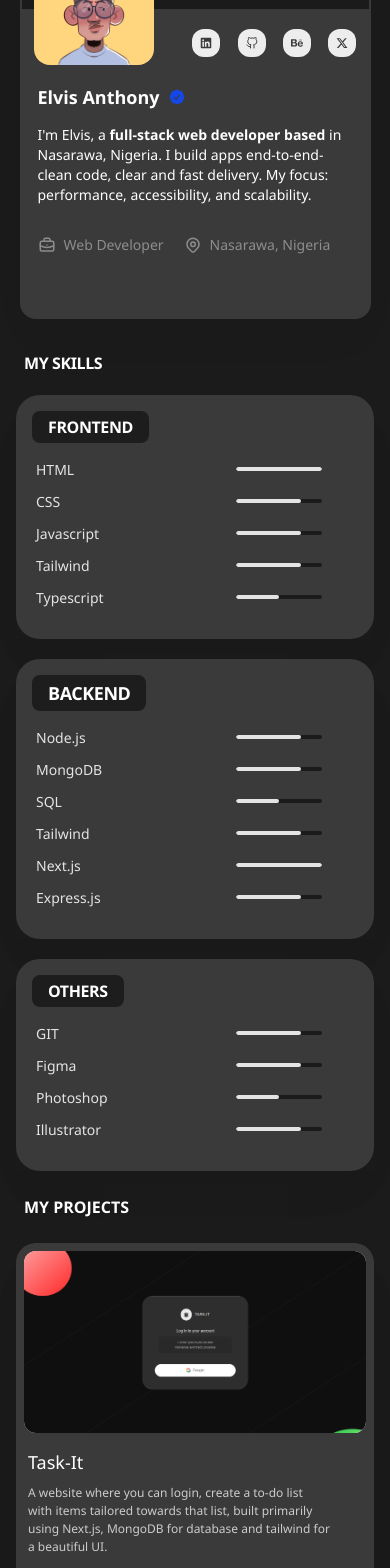
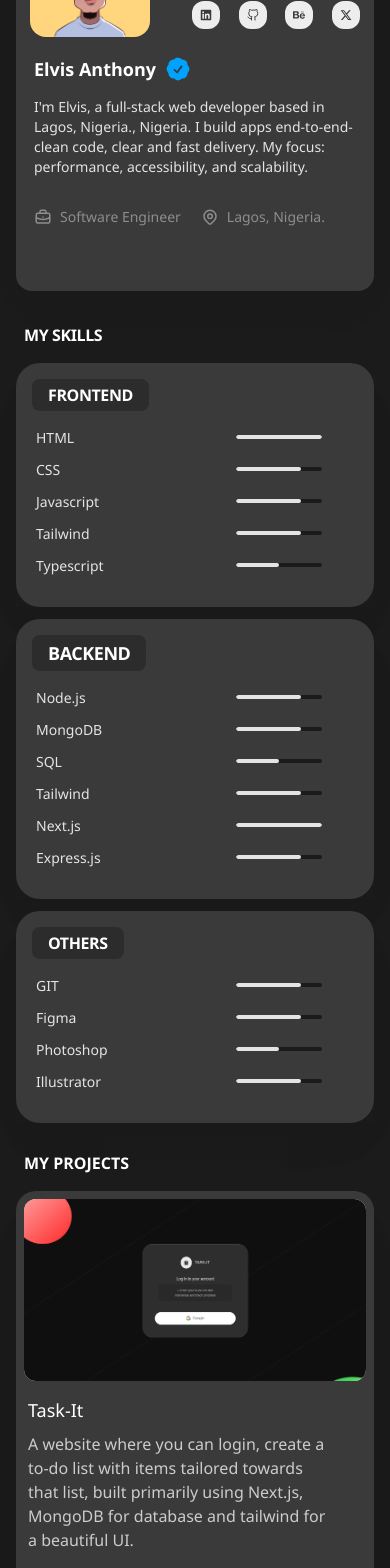
Before and after one commit to elvisanthonyy/elvis-anthony, a Next.js app: page / in a window 390 px wide. Shown: the part 240-1808 px from the top of the page. Built offline with nearby package versions, Linux system fonts and the light colour scheme.

Commit message:
Redesign: Final

```diff
--- a/app/component/Footer.tsx
+++ b/app/component/Footer.tsx
@@ -3,6 +3,7 @@ import { useTheme } from "../context/ThemeContext";
 import React from "react";
 import { FaInstagram, FaFacebook, FaLinkedin } from "react-icons/fa";
 import { FiGithub } from "react-icons/fi";
+import { location } from "@/libs/database";
 
 interface ChildProps {
   project?: () => void;
@@ -13,25 +14,26 @@ const Footer = ({ project, myContact }: ChildProps) => {
   const { theme } = useTheme();
   return (
     <footer
-      className={`flex px-5 pb-10 flex-col md:items-start text-start md:text-left md:px-[2%] md:pt-5 md:min-h-60 md:h-fit items-start justify-evenly ${
+      className={`flex py-6 lg:px-[20%] mt-10 px-5 pb-10 flex-col md:items-start text-start md:text-left md:px-15 md:pt-5 md:min-h-60 md:h-fit items-start justify-evenly ${
         theme === "light"
           ? "text-nav-gray bg-light-black"
-          : "bg-nav-gray text-light-black"
+          : "bg-lighter-black text-nav-gray"
       }  w-full min-h-100`}
     >
-      <div className="w-full items-start flex md:items-center flex-col mt-5 md:flex-row md: justify-between">
-        <div className="flex flex-col">
+      <div className="text-xl font-bold text-left mb-3">Elvis Anthony</div>
+      <div className="w-full gap-6 items-start flex flex-col mt-5  md:justify-between">
+        {/*<div className="flex flex-col">
           <div className="text-xl font-bold text-left mb-3">Elvis Anthony</div>
           <div className="text-sm text-left w-80 mb-5">
             <span className="block  mb-2">
               Bringing products to life one pixel at a time
             </span>{" "}
-            I&apos;m Elvis, a full-stack web developer based in Abuja, Nigeria.
-            I build apps end-to-end-clean code, clear and fast delivery.
+            {`I'm Elvis, a full-stack web developer based in ${location}
+            I build apps end-to-end-clean code, clear and fast delivery.`}
           </div>
-        </div>
+        </div>*/}
 
-        <div className="h-30 md:h-30 flex item-start  md:items-center flex-col md:w-90 text-left justify-between ">
+        <div className="h-30 md:h-30 flex item-start flex-col md:w-90 text-left justify-between ">
           <div
             onClick={() => {
               window.scrollTo({
@@ -39,7 +41,7 @@ const Footer = ({ project, myContact }: ChildProps) => {
                 behavior: "smooth",
               });
             }}
-            className="transition-all duration-300 ease-in md:w-15 cursor-pointer text-sm hover:text-md hover:text-blue-600"
+            className="transition-all duration-300 ease-in md:w-15 cursor-pointer text-sm hover:text-md hover:text-green-500"
           >
             Home
           </div>
@@ -50,48 +52,48 @@ const Footer = ({ project, myContact }: ChildProps) => {
                 behavior: "smooth",
               });
             }}
-            className="transition-all duration-300 ease-in md:w-15 cursor-pointer text-sm hover:text-md hover:text-blue-600"
+            className="transition-all duration-300 ease-in md:w-15 cursor-pointer text-sm hover:text-md hover:text-green-500"
           >
             About
           </div>
           <div
             onClick={project}
-            className="transition-all duration-300 ease-in md:w-15 cursor-pointer text-sm hover:text-md hover:text-blue-600"
+            className="transition-all duration-300 ease-in md:w-15 cursor-pointer text-sm hover:text-md hover:text-green-500"
           >
             Projects
           </div>
           <div
             onClick={myContact}
-            className="transition-all duration-300 ease-in md:w-15 cursor-pointer text-sm hover:text-md hover:text-blue-600"
+            className="transition-all duration-300 ease-in md:w-15 cursor-pointer text-sm hover:text-md hover:text-green-500"
           >
             Contact
           </div>
         </div>
-        <div className="w-[50%] mt-10 md:h-full md:items-center md:mt-0 md:w-[18%] text-xl text-dark-white justify-between flex h-10">
+        <div className="w-50 mt-10 md:h-full md:items-center md:mt-0 text-xl text-dark-white justify-between flex h-10">
           <a
             target="_blank"
             href="https://www.linkedin.com/in/elvis-anthony-84639a265"
           >
-            <FaLinkedin className="cursor-pointer hover:text-blue-600" />
+            <FaLinkedin className="cursor-pointer hover:text-green-500" />
           </a>
           <a target="_blank" href="https://github.com/elvisanthonyy">
-            <FiGithub className="cursor-pointer hover:text-blue-600" />
+            <FiGithub className="cursor-pointer hover:text-green-500" />
           </a>
           <a
             target="_blank"
             href="https://www.instagram.com/iam_elvizanthony?igsh=MXhramdnZ202ampvZw=="
           >
-            <FaInstagram className="cursor-pointer hover:text-blue-600" />
+            <FaInstagram className="cursor-pointer hover:text-green-500" />
           </a>
 
           <a target="_blank" href="https://www.facebook.com/elvis.anthony.1213">
-            <FaFacebook className="cursor-pointer hover:text-blue-600" />
+            <FaFacebook className="cursor-pointer hover:text-green-500" />
           </a>
         </div>
       </div>
 
       <div className="md:flex mb-5 md:mt-10 md:w-full md:justify-between">
-        <div> &copy; 2025. All rights reserved </div>
+        <div> &copy; 2026. All rights reserved </div>
       </div>
     </footer>
   );
--- a/app/component/MailButton.tsx
+++ b/app/component/MailButton.tsx
@@ -5,11 +5,11 @@ const MailButton = () => {
   return (
     <a
       target="_blank"
-      className="md:w-[60%] lg:w-[30%] w-[90%]"
+      className="md:max-w-80 hover:opacity-70 w-[90%]"
       href="mailto:info.elvisanthony@gmail.com?subject=Hello%20Elvis"
     >
       <button
-        className={`flex cursor-pointer w-full mx-auto mt-5 mb-10 transition-all duration-500 ease-in-out justify-center items-center rounded-[32px] text-[14px] hover:rounded-4xl h-14 ${
+        className={`flex cursor-pointer w-full mx-auto transition-all duration-500 ease-in-out justify-center items-center rounded-[32px] text-[14px] hover:rounded-4xl h-14 ${
           theme === "light"
             ? "bg-light-black text-nav-gray"
             : "text-light-black bg-nav-gray"
--- a/app/component/Main.tsx
+++ b/app/component/Main.tsx
@@ -11,47 +11,25 @@ import Nav from "./Nav";
 import { useTheme } from "../context/ThemeContext";
 import Footer from "./Footer";
 import ContactComponent from "./ContactComponent";
-import { projects, heroIcons, contactItems } from "@/libs/database";
+import { projects, heroIcons, contactItems, location } from "@/libs/database";
 import Reveal from "./Reveal";
 import WhatsappButton from "./WhatsappButton";
 import MailButton from "./MailButton";
 import HeroIcon from "./HeroIcon";
 
-function useScrollAnimation() {
-  const ref = useRef<HTMLDivElement>(null);
-
-  const [isVisible, setIsVisble] = useState(false);
-  useEffect(() => {
-    const currentRef = ref.current;
-    const observer = new IntersectionObserver(
-      (entries) => {
-        const [entry] = entries;
-        if (entry.isIntersecting) {
-          setIsVisble(true);
-        }
-      },
-      { threshold: 0.2 },
-    );
-
-    if (ref.current) observer.observe(ref.current);
-
-    return () => {
-      if (currentRef) observer.unobserve(currentRef);
-    };
-  }, []);
-
-  return { ref, isVisible };
-}
-
 const Main = () => {
   const { theme } = useTheme();
+
+  //variable to store when page is scrolled
   const [isScrolled, setIsScrolled] = useState(false);
 
+  //refs for scrolled to sections
   const hireMeRef = useRef<HTMLDivElement>(null);
   const projectRef = useRef<HTMLDivElement>(null);
   const contactRef = useRef<HTMLDivElement>(null);
   const topRef = useRef<HTMLDivElement>(null);
-  //const [isButtonsVisible, setIsButtonVisble] = useState(false);
+
+  //scroll to sections
   const handleScrollToProject = () => {
     projectRef.current?.scrollIntoView({ behavior: "smooth" });
   };
@@ -69,7 +47,7 @@ const Main = () => {
   };
 
   useEffect(() => {
-    //setIsButtonVisble(true);
+    //show scroll to top button when page is scrolled
     const handleScroll = () => {
       if (window.scrollY > 5) {
         setIsScrolled(true);
@@ -89,7 +67,8 @@ const Main = () => {
       className="flex flex-col items-center relative min-h-screen h-fit"
     >
       <Nav contact={() => handleScrollToHireMe?.()} />
-      <section className="block mt-5 pt-25 md:pt-30 md:mb-8 h-fit w-full md:w-full lg:w-[60%] items-center justify-center">
+      {/* Hero section*/}
+      <section className="block md:px-15 px-4 lg:px-0 mt-5 pt-18 md:pt-30 h-fit w-full lg:w-[60%] items-center justify-center">
         <div className="flex justify-center mx-auto relative w-fit h-fit">
           <div
             className={`flex items-center font-light font-e-light text-5xl sm:text-[3.2em] lg:text-8xl xl:text-9xl md:text-7xl smd:text-[5em] serif-font ${
@@ -104,7 +83,7 @@ const Main = () => {
         </div>
 
         <div
-          className={`relative -top-3 md:-top-5 lg:-top-7 shadow-2xl/4 mx-auto shrink-0 flex w-[90%] lg:w-full overflow-hidden  border-2 ${
+          className={`relative -top-3 md:-top-5 lg:-top-7 shadow-2xl/4 mx-auto shrink-0 flex w-full lg:w-full overflow-hidden  border-2 ${
             theme === "light"
               ? "border-white text-black bg-white"
               : "border-lighter-black bg-lighter-black"
@@ -133,20 +112,17 @@ const Main = () => {
               Elvis Anthony
             </div>
             <div>
-              <HiCheckBadge
-                className="text-lg text-blue-700
-              "
-              />
+              <HiCheckBadge className="text-[28px] text-[#00a2ff]" />
             </div>
           </div>
           <div
-            className={`w-full md:w-[95%]  md:mr-auto mt-2 md:px-6 h-25 text-sm md:text-lg ${
-              theme === "light" ? "text-lighter-black" : "text-white"
+            className={`w-full md:w-[95%]  md:mr-auto mt-2 md:px-6 min-h-25 text-sm md:text-lg ${
+              theme === "light" ? "text-lighter-black" : "text-[#e4e4e4]"
             }  px-4`}
           >
-            I&apos;m Elvis, a <b>full-stack web developer based</b> in Nasarawa,
+            {`I'm Elvis, a full-stack web developer based in ${location},
             Nigeria. I build apps end-to-end-clean code, clear and fast
-            delivery. My focus: performance, accessibility, and scalability.
+            delivery. My focus: performance, accessibility, and scalability.`}
           </div>
           <div
             className={`flex items-center text-sm ${
@@ -157,13 +133,13 @@ const Main = () => {
               <div className="mr-2">
                 <TbBriefcase className="text-lg" />
               </div>
-              <div>Web Developer</div>
+              <div>Software Engineer</div>
             </div>
             <div className="flex h-9 items-center">
               <div className="mr-2">
                 <HiOutlineLocationMarker className="text-lg" />
               </div>
-              <div>Nasarawa, Nigeria</div>
+              <div>{location}</div>
             </div>
           </div>
           <div className="absolute overflow-hidden rounded-2xl h-33 md:h-45 w-30 md:w-45 z-20 top-3 md:top-5 md:left-5 left-3 bg-amber-200">
@@ -179,25 +155,29 @@ const Main = () => {
         </div>
       </section>
 
-      <section className="flex px-4 mt-5 flex-col gap-[20px] w-full lg:px-[3%] xl:grid lg:h-fit lg:gap-y-10 md:gap-x-0 lg:grid-cols-2 lg:w-[70%]  xl:place-items-center items-center">
+      {/* skill section*/}
+      <section className="px-4 md:px-15 lg:px-0 mt-5 lg:w-[60%]  items-center flex gap-4 flex-col w-full">
         <div
           ref={projectRef}
-          className={`flex flex-col pl-2 w-full mx-auto lg:py-5 lg:pt-10 text-[16px] ${
+          className={`flex flex-col pl-2 w-full mx-auto text-[16px] ${
             theme === "light" ? "text-lighter-black" : "text-white"
           }  font-semibold tracking-tight`}
         >
           MY SKILLS
         </div>
+        <div className="flex flex-col gap-[12px] w-full  xl:grid lg:h-fit lg:gap-y-3 lg:gap-x-3 md:gap-x-0 lg:grid-cols-2  xl:place-items-center items-center">
           <Reveal>
             <div
-            className={`transition-all shadow-2xl/4  duration-700 lg:mx-auto ease-in w-full  ${
+              className={`transition-all xl:aspect-[4/3] shadow-2xl/4  duration-700 ease-in w-full  ${
                 theme === "light" ? "bg-white " : "bg-lighter-black"
-            } mx-auto md:mb-10 gap-4 lg:mb-0 h-fit pb-8 flex flex-col justify-start items-start p-4 rounded-[24px] `}
+              } mx-auto gap-4 lg:mb-0 h-fit pb-8 flex flex-col justify-start items-start p-4 lg:w-auto  rounded-[24px] `}
             >
               <div
                 className={`text-[16px] ${
-                theme === "light" ? "text-lighter-black " : "text-white"
-              } bg-[#1d1d1d] tracking-tight rounded-[8px] px-4 py-1 font-semibold`}
+                  theme === "light"
+                    ? "text-lighter-black bg-[#ededed]"
+                    : "text-white bg-[#2c2c2c]"
+                }  tracking-tight rounded-[8px] px-4 py-1 font-semibold`}
               >
                 FRONTEND
               </div>
@@ -212,14 +192,16 @@ const Main = () => {
           </Reveal>
           <Reveal>
             <div
-            className={`transition-all shadow-2xl/4  duration-700 ease-in w-full md:h-80  ${
+              className={`transition-all lg:w-auto shadow-2xl/4  duration-700 ease-in w-full ${
                 theme === "light" ? "bg-white " : "bg-lighter-black"
-            } mx-auto flex flex-col pb-8 md:h-90 justify-start p-4 items-start rounded-3xl lg:mb-0`}
+              } mx-auto flex flex-col pb-8 justify-start p-4 items-start xl:aspect-[4/3] rounded-3xl lg:mb-0`}
             >
               <div
                 className={`mb-4 text-lg ${
-                theme === "light" ? "text-lighter-black " : "text-white"
-              } font-semibold bg-[#1d1d1d] tracking-tight rounded-[8px] px-4 py-1`}
+                  theme === "light"
+                    ? "text-lighter-black bg-[#ededed]"
+                    : "text-white bg-[#2c2c2c]"
+                } font-semibold  tracking-tight rounded-[8px] px-4 py-1`}
               >
                 BACKEND
               </div>
@@ -235,14 +217,16 @@ const Main = () => {
           </Reveal>
           <Reveal>
             <div
-            className={`transition-all shadow-2xl/4  duration-700 ease-in w-full md:h-80   ${
+              className={`transition-all xl:aspect-[4/3] shadow-2xl/4  duration-700 ease-in w-full lg:w-auto  ${
                 theme === "light" ? "bg-white " : "bg-lighter-black"
-            } mx-auto pb-8 flex flex-col md:h-90 justify-start p-4 items-start rounded-3xl lg:mb-0 `}
+              } mx-auto pb-8 flex flex-col justify-start p-4 items-start rounded-3xl lg:mb-0 `}
             >
               <div
                 className={`mb-4 text-[16px] ${
-                theme === "light" ? "text-lighter-black " : "text-white"
-              } font-semibold bg-[#1d1d1d] tracking-tight rounded-[8px] px-4 py-1`}
+                  theme === "light"
+                    ? "text-lighter-black bg-[#ededed]"
+                    : "text-white bg-[#2c2c2c]"
+                } font-semibold  tracking-tight rounded-[8px] px-4 py-1`}
               >
                 OTHERS
               </div>
@@ -254,11 +238,14 @@ const Main = () => {
               </div>
             </div>
           </Reveal>
+        </div>
       </section>
-      <section className="w-full flex px-4 flex-col gap-3">
+
+      {/* Project section */}
+      <section className="w-full md:px-15  lg:w-[60%] lg:px-0 flex px-4 flex-col gap-3">
         <div
           ref={projectRef}
-          className={`flex flex-col mt-6 mb-3 mx-auto lg:py-5 lg:pt-10 text-[16px] ${
+          className={`flex flex-col mt-7 mb-1 mx-auto text-[16px] ${
             theme === "light" ? "text-lighter-black" : "text-white"
           }  font-semibold w-full px-2`}
         >
@@ -284,6 +271,7 @@ const Main = () => {
         <div className={`transition-all duration-700 w-full ease-in `}></div>
       </div>
 
+      {/* Scroll to the top */}
       <div
         onClick={handleScrollToTop}
         className={`fixed z-40 ${
@@ -296,17 +284,17 @@ const Main = () => {
       <Reveal>
         <div
           ref={contactRef}
-          className="w-full mt-6 border-t border-b border-[#646464]"
+          className={`w-full mt-8 ${
+            theme === "light" ? "text-lighter-black" : "text-white "
+          } lg:border-0 lg:rounded-[20px] border-t border-b border-[#646464]`}
         >
           <div
-            className={`transition-all duration-700 ease-in ${
+            className={`transition-all lg:border border-[#646464] duration-700 ease-in ${
               theme === "light" ? "bg-white" : "bg-lighter-black"
-            } aspect-square text-sm w-full lg:w-[60%] md:px-20  mx-auto flex flex-col justify-start lg:justify-center lg:h-95 px-4 py-4 md:py-0 md:h-80 items-start border-b-gray-400 border-t-gray-400`}
+            } pb-8 text-sm w-full h-fit mx-auto flex flex-col justify-start lg:justify-center lg:rounded-[20px] px-4 lg:w-[60%] md:px-15 py-4 items-start `}
           >
             <div
-              className={`flex w-full flex-col mx-auto pb-4 md:pb-0 text-lg ${
-                theme === "light" ? "text-lighter-black" : "text-white"
-              }  font-semibold`}
+              className={`flex w-full mb-4 flex-col mx-auto pb-4 md:pb-0 text-lg   font-semibold`}
             >
               CONTACT
             </div>
@@ -323,13 +311,13 @@ const Main = () => {
       </Reveal>
 
       <Reveal>
-        <div
+        <section
           ref={hireMeRef}
-          className="flex flex-col items-center w-full mx-auto my-10"
+          className="flex flex-col gap-4 lg:flex-row md:items-start md:px-15 lg:w-[60%] lg:px-0 items-center w-full mx-auto my-10"
         >
           <WhatsappButton />
           <MailButton />
-        </div>
+        </section>
       </Reveal>
       <Footer
         project={handleScrollToProject}
--- a/app/component/Nav.tsx
+++ b/app/component/Nav.tsx
@@ -12,7 +12,7 @@ const Nav = ({ contact }: ChildProps) => {
   const { theme, toggleTheme } = useTheme();
   return (
     <nav
-      className={`flex overflow-hidden absolute top-5 left-[50%] md:top-10 border-0 -translate-x-[50%] lg:w-[53%] justify-between rounded-2xl items-center z-10 pl-[5%] md:pl-10 w-[90%] md:w-[90%]  sm:w-[90%] h-11 md:h-13 ${
+      className={`flex overflow-hidden absolute top-5 left-[50%] md:top-10 border-0 -translate-x-[50%] lg:w-[53%] justify-between rounded-2xl items-center z-10 pl-[5%] md:pl-10 w-[90%] md:w-[70%]  sm:w-[90%] h-11 md:h-13 ${
         theme === "light" ? "bg-nav-gray" : "bg-darkerGray"
       }`}
     >
--- a/app/component/ProjectCard.tsx
+++ b/app/component/ProjectCard.tsx
@@ -21,12 +21,12 @@ const ProjectCard = ({
   const { theme } = useTheme();
   return (
     <div
-      className={`relative gap-4 p-2 flex md:items-center shadow-2xl/4 flex-col md:flex-row mx-auto overflow-hidden w-full md:h-75 lg:w-full xl:flex-row xl:h-80 md:aspect-auto ${
+      className={`relative gap-4 p-2 flex md:items-center shadow-2xl/4 flex-col lg:flex-row mx-auto overflow-hidden w-full lg:h-95 min-h-80 lg:w-full xl:flex-row  ${
         theme === "light" ? "bg-white" : "bg-lighter-black"
       }  shadow-3xl rounded-[20px] `}
     >
-      <div className="w-full ">
-        <div className="flex w-w-full mx-auto md:h-[90%] md:ml-4 md:mt-0 md:rounded-bl-xl md:rounded-tr-none rounded-[12px] md: rounded-tr-xl justify-center items-start overflow-hidden  h-[40%] bg-gray-100 md:w-[50%] xl:w-[50%]">
+      <div className="w-full md:h-full h-[40%] flex ">
+        <div className="flex w-full mx-auto h-full md:mt-0  rounded-[12px] justify-center items-start overflow-hidden  bg-gray-100">
           <Image
             src={projectImageUrl}
             alt="lyric image"
@@ -38,7 +38,7 @@ const ProjectCard = ({
         </div>
       </div>
 
-      <div className="flex gap-2 flex-col shrink-0 md:h-full md:w-[50%] xl:w-[50%] xl:h-full h-[60%] px-1 w-full">
+      <div className="flex  gap-2 flex-col md:justify-center shrink-0 md:h-fit md:w-[70%] lg:w-[50%] md:mr-auto xl:w-[50%] xl:h-full h-[60%] px-1 w-full">
         <div
           className={`text-[18px] ${
             theme === "light" ? "text-black" : "text-white"
@@ -47,7 +47,7 @@ const ProjectCard = ({
           {projectTitle}
         </div>
         <div
-          className={`h-[60%] lg:h-[45%] lg:text-[1.1em] w-full  pr-8 text-[12px] md:text-[12px] lg:text-md ${
+          className={`h-[60%] lg:h-fit md:text-[14px] w-full  pr-8 text-[12px]lg:text-md ${
             theme === "light" ? "text-gray-800" : "text-[#cccccc]"
           } `}
         >
@@ -72,7 +72,7 @@ const ProjectCard = ({
           )}
           {projectTitle === "Collabify" ? "" : <SkillsButton name="MongoDB" />}
         </div>
-        <div className="flex items-center mt-2 flex-wrap m-0 w-full">
+        <div className="flex items-center mt-2 mb-1 flex-wrap m-0 w-full">
           <a href={demoUrl} target="_blank">
             <div
               className={`transition-all duration-300 shrink-0 ease-in flex px-4 justify-center items-center min-w-20  w-fit h-9 rounded-[12px] font-medium text-[14px] mr-2 ${
--- a/app/component/Reveal.tsx
+++ b/app/component/Reveal.tsx
@@ -5,6 +5,7 @@ interface ChildProps {
   isVisible?: boolean;
 }
 
+//to add animation when element is in view
 const Reveal = ({ children }: ChildProps) => {
   const ref = useRef<HTMLDivElement>(null);
 
@@ -31,7 +32,7 @@ const Reveal = ({ children }: ChildProps) => {
   return (
     <div
       ref={ref}
-      className={`transition-all shadow-2xl/4 ${
+      className={`transition-all h-fit shadow-2xl/4 ${
         isVisible ? "opacity-100 translate-y-0" : "opacity-0 translate-y-10"
       } duration-700 lg:mx-auto ease-in w-full`}
     >
--- a/app/component/Skill.tsx
+++ b/app/component/Skill.tsx
@@ -23,7 +23,11 @@ const Skill = ({ progress, name }: ChildProps) => {
         theme === "light" ? "text-black" : "text-white"
       } justify-start items-center w-[90%] h-5`}
     >
-      <div className="w-[70%] text-[#e4e4e4] text-[14px]">{name}</div>
+      <div
+        className={`w-[70%] ${theme === "light" ? "text-[#313131] " : "text-[#e4e4e4] "} text-[14px]`}
+      >
+        {name}
+      </div>
       <div
         className={`flex  rounded-2xl overflow-hidden w-[30%] h-1 ${
           theme === "light" ? "bg-gray-200" : "bg-light-black"
--- a/app/component/SkillsButton.tsx
+++ b/app/component/SkillsButton.tsx
@@ -11,8 +11,8 @@ const SkillsButton = ({ name }: ChildProps) => {
     <div
       className={`flex justify-center items-center min-w-13 w-fit px-3 h-7 rounded-[12px]  text-[12px] ${
         theme === "light"
-          ? "border-black border text-black"
-          : "bg-[#292929] border-0 text-white"
+          ? "bg-[#ededed] text-black"
+          : "bg-[#2c2c2c] border-0 text-white"
       } `}
     >
       <p>{name}</p>
--- a/app/component/WhatsappButton.tsx
+++ b/app/component/WhatsappButton.tsx
@@ -7,10 +7,10 @@ const WhatsappButton = () => {
   return (
     <Link
       target="_blank"
-      className="md:w-[60%] lg:w-[30%] w-[90%]"
+      className="md:max-w-80 hover:opacity-70 lg:w-[30%] w-[90%]"
       href="https://wa.me/message/Z7QT2V66JO54B1"
     >
-      <button className="cursor-pointer w-full flex items-center justify-center  rounded-[32px] bg-green-500 flex h-13">
+      <button className="cursor-pointer w-full flex items-center justify-center  rounded-[32px] bg-green-500 h-13">
         <FaWhatsapp className={`text-2xl text-white`} />
       </button>
     </Link>
--- a/libs/database.ts
+++ b/libs/database.ts
@@ -5,6 +5,7 @@ import { FaInstagram, FaPhone } from "react-icons/fa";
 import { HiLocationMarker } from "react-icons/hi";
 import { BiLogoGmail } from "react-icons/bi";
 
+//data for projects
 export const projects = [
   {
     title: "Task-It",
@@ -32,6 +33,14 @@ export const projects = [
     codeUrl: "https://github.com/elvisanthonyy/yehuda",
   },
   {
+    title: "Max Gadgets",
+    description:
+      "An E-commerce website used to check and reserve laptop. You can create and account for free and place reservations.",
+    imageUrl: "/max-gadgets.png",
+    demoUrl: "https://max-gadgets.vercel.app",
+    codeUrl: "https://github.com/elvisanthonyy/max-gadgets",
+  },
+  {
     title: "Collabify",
     description:
       "A a demo website to allow creators and businesses sign up for a waitlist that would enable collaboration. This was built using React",
@@ -52,12 +61,13 @@ export const projects = [
     title: "Max Gadgets",
     description:
       "A website to display a church information, activities, partner, view gallery and to keep you updated on programs and series. It was made using NextJs, Mongodb, Node.JS and Tailwind CSS",
-    imageUrl: "/collabify",
+    imageUrl: "/max-gadgets.png",
     demoUrl: "https://lyricchurch.com.ng",
     codeUrl: "https://github.com/elvisanthonyy/lyricchurch",
   },
 ];
 
+//icons in hero section
 export const heroIcons = [
   {
     link: "",
@@ -78,6 +88,10 @@ export const heroIcons = [
   },
 ];
 
+//global location
+export const location: string = "Lagos, Nigeria.";
+
+//contact items
 export const contactItems = [
   {
     label: "Elvis Anthony",
@@ -92,7 +106,7 @@ export const contactItems = [
     icon: FaPhone,
   },
   {
-    label: "Lagos, Nigeria",
+    label: location,
     icon: HiLocationMarker,
   },
   {
```
Also changed, not shown: app/component/ContactComponent.tsx (+5 -3 lines), public/max-gadgets.png (added). Lines whose indentation alone changed are shown as unchanged.
